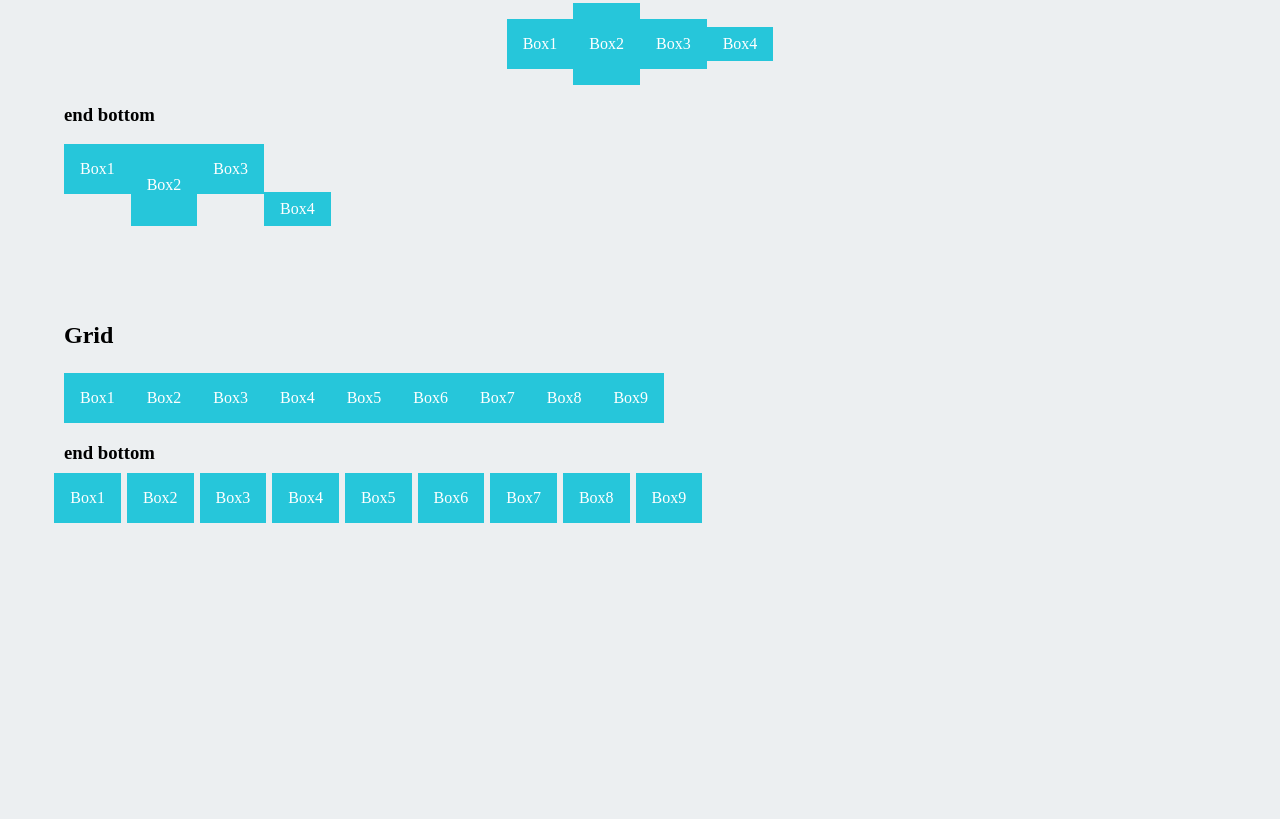
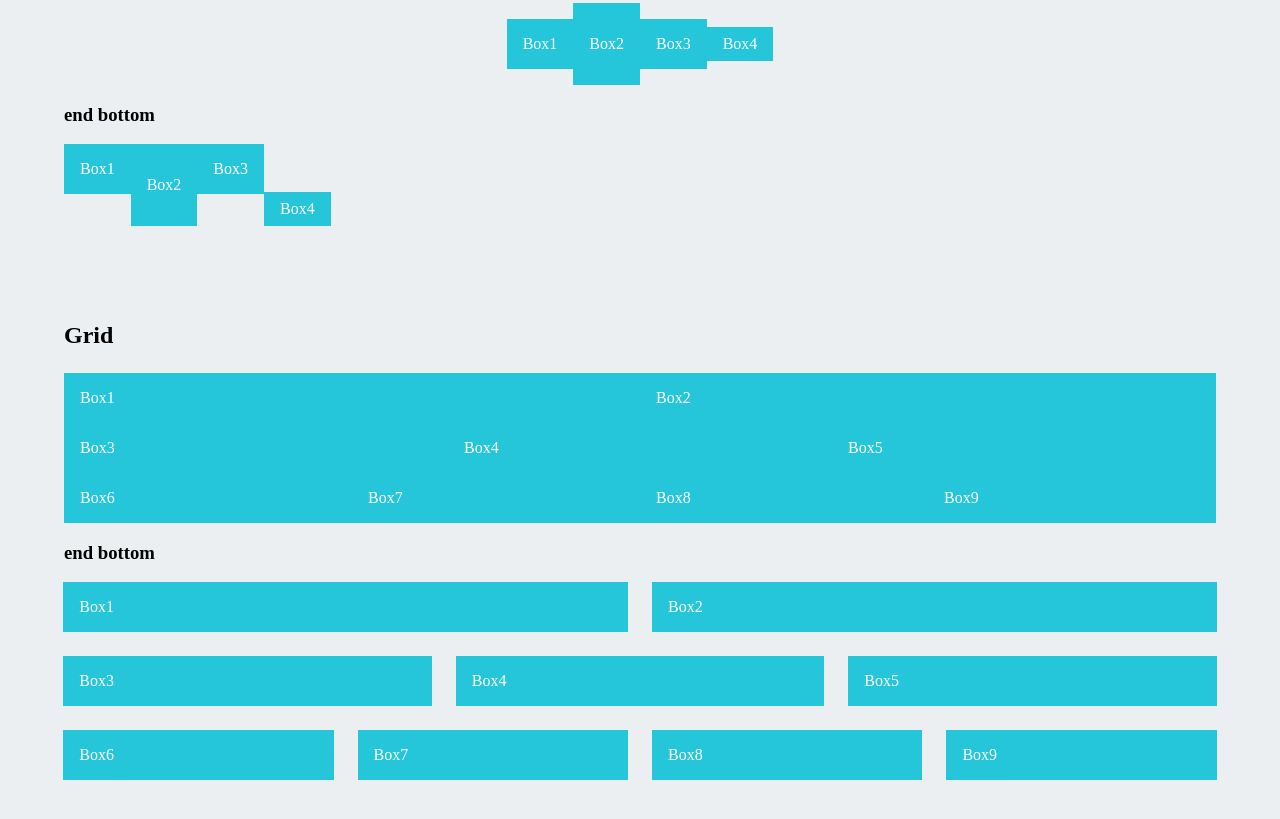
Before and after one commit to hilosiva/Olexcss, a plain HTML site: page doc/index.html in a window 1280 px wide. Shown: the part 862-1681 px from the top of the page. Before the commit the page ends 1471 px from the top, so only its background shows below. Drawn offline with Linux system fonts and the light colour scheme.

Commit message:
grid__item -> olex_item に変更

```diff
--- a/doc/index.html
+++ b/doc/index.html
@@ -109,28 +109,28 @@
       <h2>Grid</h2>
 
       <div class="olex">
-        <div class="olex__item" data-grid="sp6"><span>Box1</span></div>
-        <div class="olex__item" data-grid="sp6"><span>Box2</span></div>
-        <div class="olex__item" data-grid="sp4"><span>Box3</span></div>
-        <div class="olex__item" data-grid="sp4"><span>Box4</span></div>
-        <div class="olex__item" data-grid="sp4"><span>Box5</span></div>
-        <div class="olex__item" data-grid="sp3"><span>Box6</span></div>
-        <div class="olex__item" data-grid="sp3"><span>Box7</span></div>
-        <div class="olex__item" data-grid="sp3"><span>Box8</span></div>
-        <div class="olex__item" data-grid="sp3"><span>Box9</span></div>
+        <div class="olex__item" data-grid="xxs6"><span>Box1</span></div>
+        <div class="olex__item" data-grid="xxs6"><span>Box2</span></div>
+        <div class="olex__item" data-grid="xxs4"><span>Box3</span></div>
+        <div class="olex__item" data-grid="xxs4"><span>Box4</span></div>
+        <div class="olex__item" data-grid="xxs4"><span>Box5</span></div>
+        <div class="olex__item" data-grid="xxs3"><span>Box6</span></div>
+        <div class="olex__item" data-grid="xxs3"><span>Box7</span></div>
+        <div class="olex__item" data-grid="xxs3"><span>Box8</span></div>
+        <div class="olex__item" data-grid="xxs3"><span>Box9</span></div>
       </div>
 
       <h3>end bottom</h3>
       <div class="olex" data-gutter="normal">
-        <div class="olex__item" data-grid="sp6"><span>Box1</span></div>
-        <div class="olex__item" data-grid="sp6"><span>Box2</span></div>
-        <div class="olex__item" data-grid="sp4"><span>Box3</span></div>
-        <div class="olex__item" data-grid="sp4"><span>Box4</span></div>
-        <div class="olex__item" data-grid="sp4"><span>Box5</span></div>
-        <div class="olex__item" data-grid="sp3"><span>Box6</span></div>
-        <div class="olex__item" data-grid="sp3"><span>Box7</span></div>
-        <div class="olex__item" data-grid="sp3"><span>Box8</span></div>
-        <div class="olex__item" data-grid="sp3"><span>Box9</span></div>
+        <div class="olex__item" data-grid="xxs6"><span>Box1</span></div>
+        <div class="olex__item" data-grid="xxs6"><span>Box2</span></div>
+        <div class="olex__item" data-grid="xxs4"><span>Box3</span></div>
+        <div class="olex__item" data-grid="xxs4"><span>Box4</span></div>
+        <div class="olex__item" data-grid="xxs4"><span>Box5</span></div>
+        <div class="olex__item" data-grid="xxs3"><span>Box6</span></div>
+        <div class="olex__item" data-grid="xxs3"><span>Box7</span></div>
+        <div class="olex__item" data-grid="xxs3"><span>Box8</span></div>
+        <div class="olex__item" data-grid="xxs3"><span>Box9</span></div>
       </div>
     </div>
     <!-- /.l-spacer -->
--- a/olex.scss
+++ b/olex.scss
@@ -155,10 +155,11 @@ $breakpoints: (
   </div>
 */
 .olex {
+  $this: &;
   &[data-gutter] {
     width: auto;
 
-    & > .olex__item {
+    & > #{$this}__item {
       border: solid transparent;
       background-clip: padding-box;
     }
@@ -166,21 +167,21 @@ $breakpoints: (
 
   @each $device, $breakpoint in $breakpoints {
     @media screen and (min-width: $breakpoint) {
-      $raio: 2.5;
+      $ratio: 2.5;
 
       @if $breakpoint >= 768 {
-        $raio: 1.5;
+        $ratio: 1.5;
       }
       @if $breakpoint >= 1024 {
-        $raio: 1;
+        $ratio: 1;
       }
 
       @each $size, $val in $gutters {
         &[data-gutter="#{$size}"] {
-          margin: -($val * $raio / 2);
+          margin: -($val * $ratio / 2);
 
-          & > .c-grid__item {
-            border-width: ($val * $raio / 2);
+          & > #{$this}__item {
+            border-width: ($val * $ratio / 2);
           }
         }
       }
```
Also changed, not shown: olex.css, olex.min.css.
